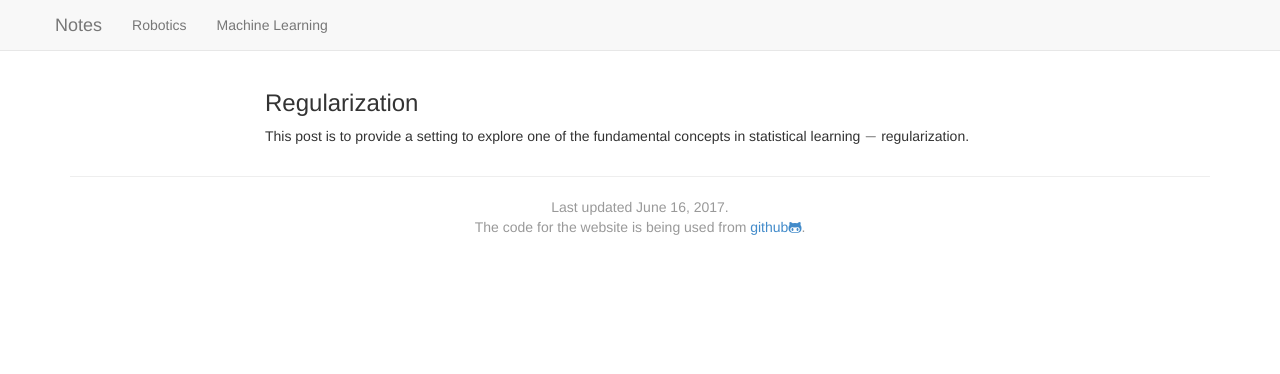
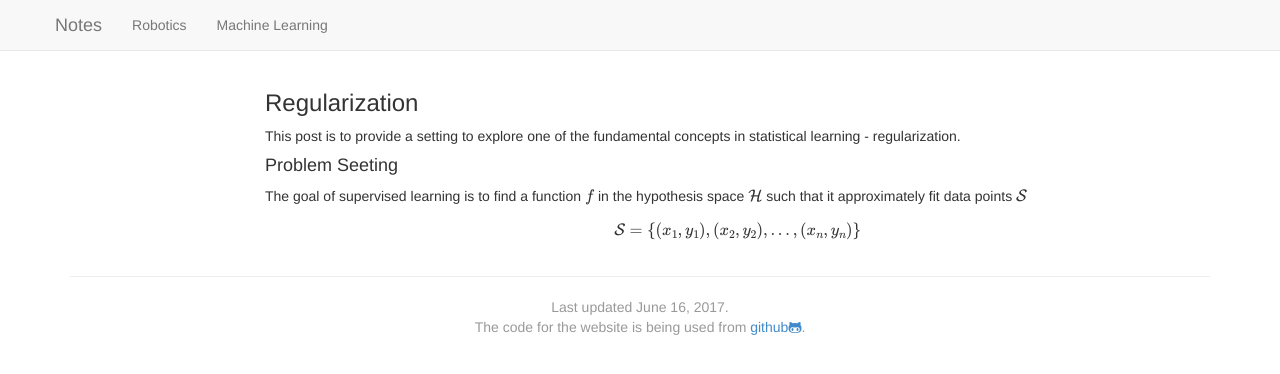
Before and after one commit to argmin/argmin.github.io, a Jekyll site: the page built from ml/regularization-1.md, in a window 1280 px wide. Shown: the top 374 px of the page. Built offline with Jekyll 4.4.1, drawn with Linux system fonts in a browser that asks for light colours; nearby versions of some CDN libraries; our own code applies the rules of GitHub Pages for plain Markdown files; library files that are not in the unit come from our copies; formulas are drawn with MathJax 3.

Commit message:
Trying out math symbols

```diff
--- a/ml/regularization-1.md
+++ b/ml/regularization-1.md
@@ -1,3 +1,11 @@
 ### Regularization
 
-This post is to provide a setting to explore one of the fundamental concepts in statistical learning $$-$$ regularization.
+This post is to provide a setting to explore one of the fundamental concepts in statistical learning - regularization.
+
+#### Problem Seeting
+
+The goal of supervised learning is to find a function $$ f $$ in the hypothesis space $$ \mathcal{H} $$ such that it approximately fit data points $$ \mathcal{S} $$
+
+$$
+\mathcal{S} = \textbraceleft (x_1, y_1), (x_2, y_2), ... , (x_n, y_n) \textbraceright
+$$
```
